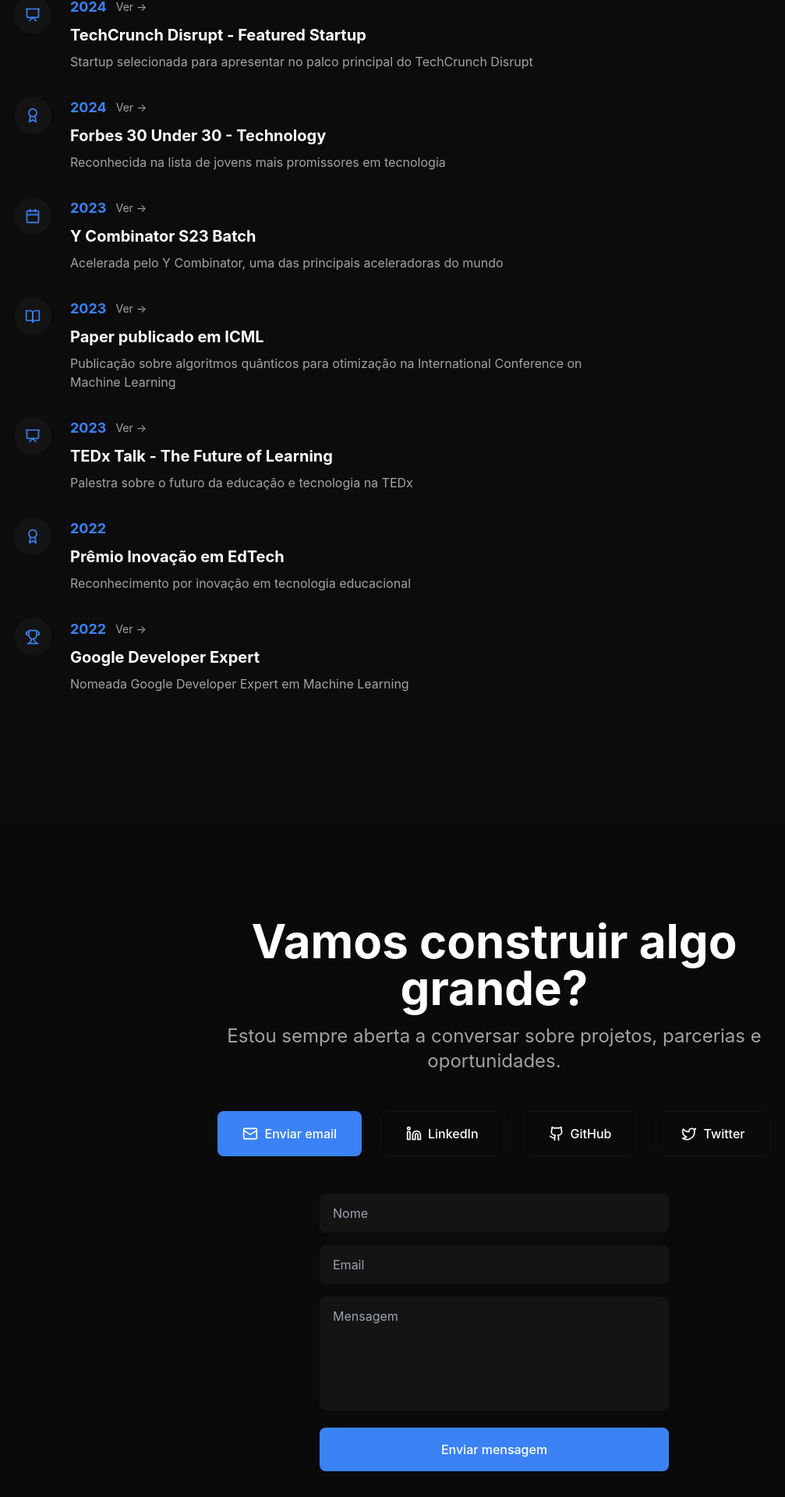
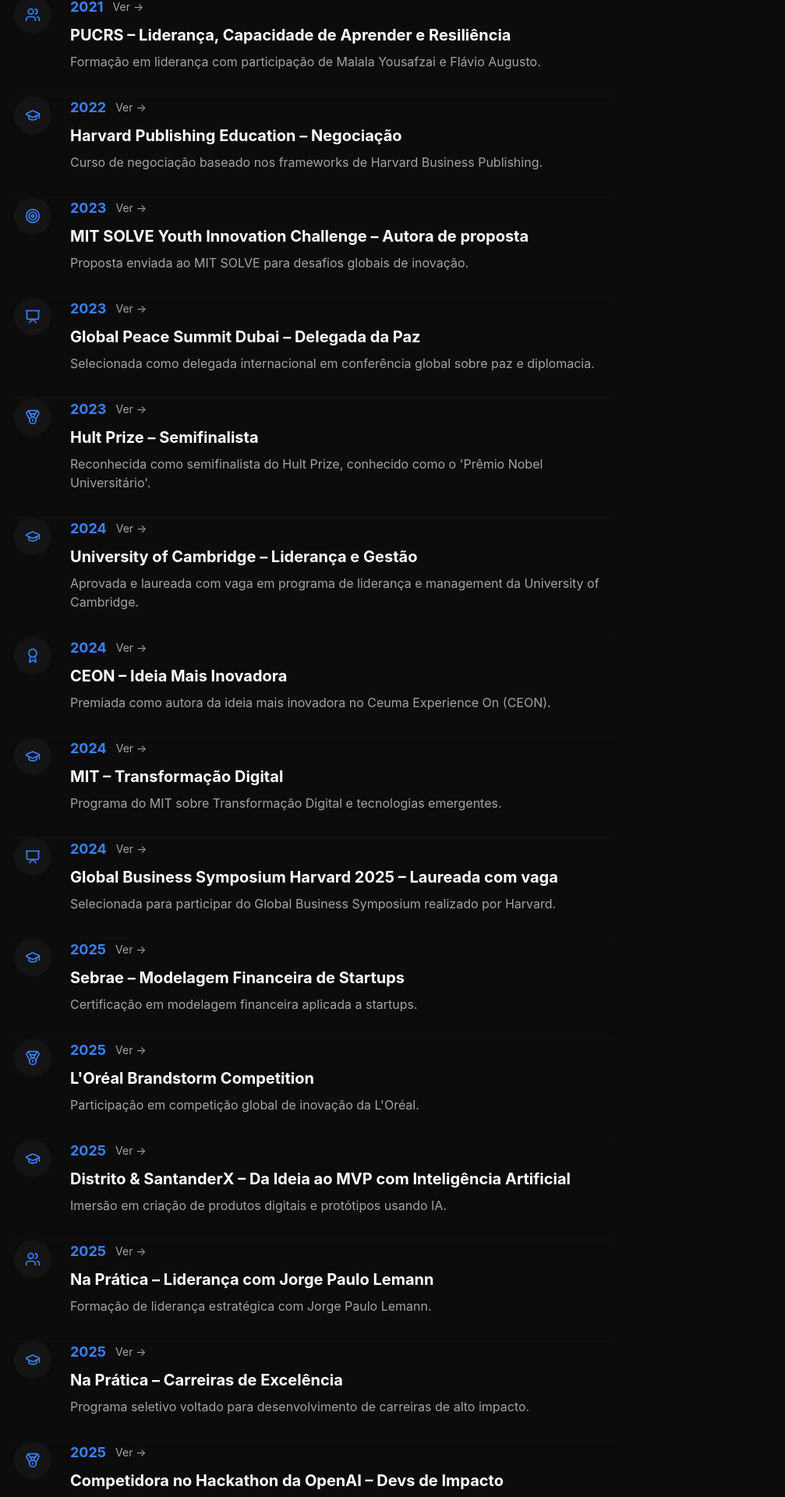
Before and after one commit to Giulia3112/GiuliaAlvares-Website, a Next.js app: page / in a window 1280 px wide. Shown: the part 4593-6513 px from the top of the page at 78% size, without its empty margins (6-1013 px from the left). Built offline with nearby package versions, Linux system fonts and the light colour scheme.

Commit message:
Atualizar highlights com conquistas reais

```diff
--- a/components/HighlightCard.tsx
+++ b/components/HighlightCard.tsx
@@ -2,7 +2,7 @@
 
 import { motion } from "framer-motion";
 import { Highlight } from "@/data/highlights";
-import { Award, Calendar, Presentation, BookOpen, Trophy } from "lucide-react";
+import { Award, Calendar, Presentation, BookOpen, Trophy, GraduationCap, Target, Users, Medal } from "lucide-react";
 
 interface HighlightCardProps {
   highlight: Highlight;
@@ -15,6 +15,10 @@ const iconMap = {
   conference: Presentation,
   publication: BookOpen,
   accomplishment: Trophy,
+  leadership: Users,
+  education: GraduationCap,
+  challenge: Target,
+  competition: Medal,
 };
 
 export default function HighlightCard({
--- a/data/highlights.ts
+++ b/data/highlights.ts
@@ -2,57 +2,128 @@ export interface Highlight {
   year: number;
   title: string;
   description: string;
-  type: "award" | "program" | "conference" | "publication" | "accomplishment";
+  type: "award" | "program" | "conference" | "publication" | "accomplishment" | "leadership" | "education" | "challenge" | "competition";
   link?: string;
 }
 
 export const highlights: Highlight[] = [
   {
-    year: 2024,
-    title: "TechCrunch Disrupt - Featured Startup",
-    description: "Startup selecionada para apresentar no palco principal do TechCrunch Disrupt",
+    year: 2021,
+    title: "PUCRS – Liderança, Capacidade de Aprender e Resiliência",
+    description: "Formação em liderança com participação de Malala Yousafzai e Flávio Augusto.",
+    type: "leadership",
+    link: "https://www.pucrs.br",
+  },
+  {
+    year: 2022,
+    title: "Harvard Publishing Education – Negociação",
+    description: "Curso de negociação baseado nos frameworks de Harvard Business Publishing.",
+    type: "education",
+    link: "https://www.harvard.edu",
+  },
+  {
+    year: 2023,
+    title: "MIT SOLVE Youth Innovation Challenge – Autora de proposta",
+    description: "Proposta enviada ao MIT SOLVE para desafios globais de inovação.",
+    type: "challenge",
+    link: "https://solve.mit.edu",
+  },
+  {
+    year: 2023,
+    title: "Global Peace Summit Dubai – Delegada da Paz",
+    description: "Selecionada como delegada internacional em conferência global sobre paz e diplomacia.",
     type: "conference",
-    link: "https://example.com",
+    link: "https://globalpeacechain.org",
+  },
+  {
+    year: 2023,
+    title: "Hult Prize – Semifinalista",
+    description: "Reconhecida como semifinalista do Hult Prize, conhecido como o 'Prêmio Nobel Universitário'.",
+    type: "competition",
+    link: "https://www.hultprize.org",
   },
   {
     year: 2024,
-    title: "Forbes 30 Under 30 - Technology",
-    description: "Reconhecida na lista de jovens mais promissores em tecnologia",
-    type: "award",
-    link: "https://example.com",
+    title: "University of Cambridge – Liderança e Gestão",
+    description: "Aprovada e laureada com vaga em programa de liderança e management da University of Cambridge.",
+    type: "education",
+    link: "https://www.cam.ac.uk",
   },
   {
-    year: 2023,
-    title: "Y Combinator S23 Batch",
-    description: "Acelerada pelo Y Combinator, uma das principais aceleradoras do mundo",
-    type: "program",
-    link: "https://example.com",
+    year: 2024,
+    title: "CEON – Ideia Mais Inovadora",
+    description: "Premiada como autora da ideia mais inovadora no Ceuma Experience On (CEON).",
+    type: "award",
+    link: "https://www.ceuma.br",
   },
   {
-    year: 2023,
-    title: "Paper publicado em ICML",
-    description: "Publicação sobre algoritmos quânticos para otimização na International Conference on Machine Learning",
-    type: "publication",
-    link: "https://example.com",
+    year: 2024,
+    title: "MIT – Transformação Digital",
+    description: "Programa do MIT sobre Transformação Digital e tecnologias emergentes.",
+    type: "education",
+    link: "https://mit.edu",
   },
   {
-    year: 2023,
-    title: "TEDx Talk - The Future of Learning",
-    description: "Palestra sobre o futuro da educação e tecnologia na TEDx",
+    year: 2024,
+    title: "Global Business Symposium Harvard 2025 – Laureada com vaga",
+    description: "Selecionada para participar do Global Business Symposium realizado por Harvard.",
     type: "conference",
-    link: "https://example.com",
+    link: "https://www.harvard.edu",
   },
   {
-    year: 2022,
-    title: "Prêmio Inovação em EdTech",
-    description: "Reconhecimento por inovação em tecnologia educacional",
-    type: "award",
+    year: 2025,
+    title: "Sebrae – Modelagem Financeira de Startups",
+    description: "Certificação em modelagem financeira aplicada a startups.",
+    type: "education",
+    link: "https://www.sebrae.com.br",
   },
   {
-    year: 2022,
-    title: "Google Developer Expert",
-    description: "Nomeada Google Developer Expert em Machine Learning",
-    type: "accomplishment",
-    link: "https://example.com",
+    year: 2025,
+    title: "L'Oréal Brandstorm Competition",
+    description: "Participação em competição global de inovação da L'Oréal.",
+    type: "competition",
+    link: "https://brandstorm.loreal.com",
+  },
+  {
+    year: 2025,
+    title: "Distrito & SantanderX – Da Ideia ao MVP com Inteligência Artificial",
+    description: "Imersão em criação de produtos digitais e protótipos usando IA.",
+    type: "education",
+    link: "https://www.santanderx.com",
+  },
+  {
+    year: 2025,
+    title: "Na Prática – Liderança com Jorge Paulo Lemann",
+    description: "Formação de liderança estratégica com Jorge Paulo Lemann.",
+    type: "leadership",
+    link: "https://www.napratica.org.br",
+  },
+  {
+    year: 2025,
+    title: "Na Prática – Carreiras de Excelência",
+    description: "Programa seletivo voltado para desenvolvimento de carreiras de alto impacto.",
+    type: "education",
+    link: "https://www.napratica.org.br",
+  },
+  {
+    year: 2025,
+    title: "Competidora no Hackathon da OpenAI – Devs de Impacto",
+    description: "Competidora em hackathon da OpenAI focado em soluções sociais e tecnológica de alta complexidade.",
+    type: "competition",
+    link: "https://openai.com",
+  },
+  {
+    year: 2025,
+    title: "Citizen Entrepreneurship – Melhor Ideia da América Latina",
+    description: "Vencedora regional no Citizen Entrepreneurship Competition.",
+    type: "award",
+    link: "https://www.entrepreneurship-campus.org",
+  },
+  {
+    year: 2025,
+    title: "Brazil at Silicon Valley – Convidada pela Fundação Estudar",
+    description: "Convidada para conferência internacional sobre tecnologia e inovação no Vale do Silício.",
+    type: "conference",
+    link: "https://www.brazilatsiliconvalley.com",
   },
 ];
```
